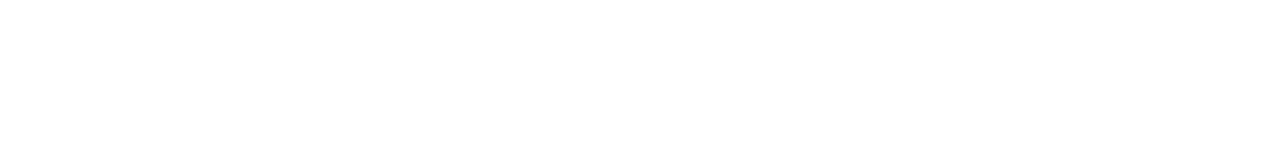
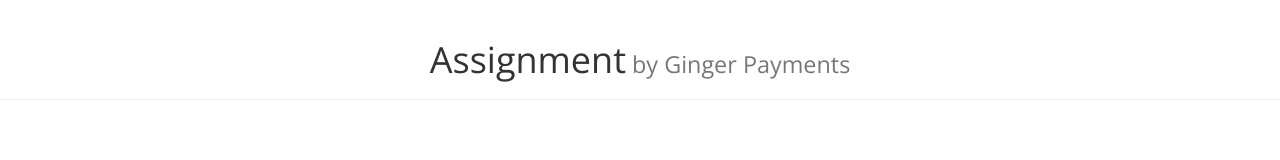
Before and after one commit to jimmykane/Ginger-Payments-Assignment, a website: page public/index.html in a window 1280 px wide. Drawn offline with nearby package versions, Linux system fonts and the light colour scheme; some packages are replaced by stand-ins of ours.

Commit message:
Move Header out of main module and style it

```diff
--- a/public/index.html
+++ b/public/index.html
@@ -88,6 +88,10 @@
 </head>
 <body>
 
+<header class="page-header">
+    <h1>Assignment<small> by Ginger Payments</small></h1>
+</header>
+
 <div data-ng-view>
     <!-- Here gets replaced by main content -->
 </div>
```
Also changed, not shown: public/app/modules/main/templates/main.html (+0 -4 lines).
